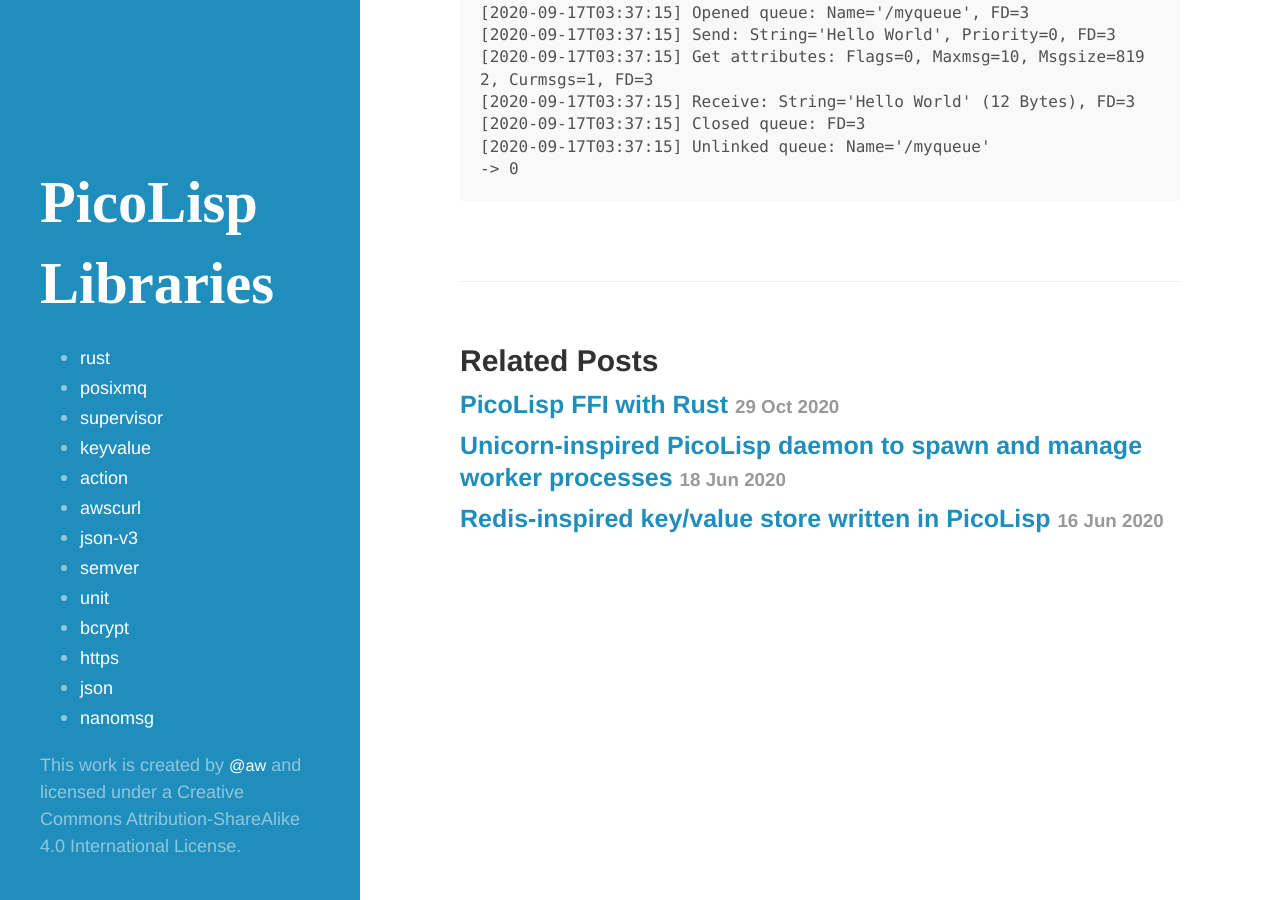
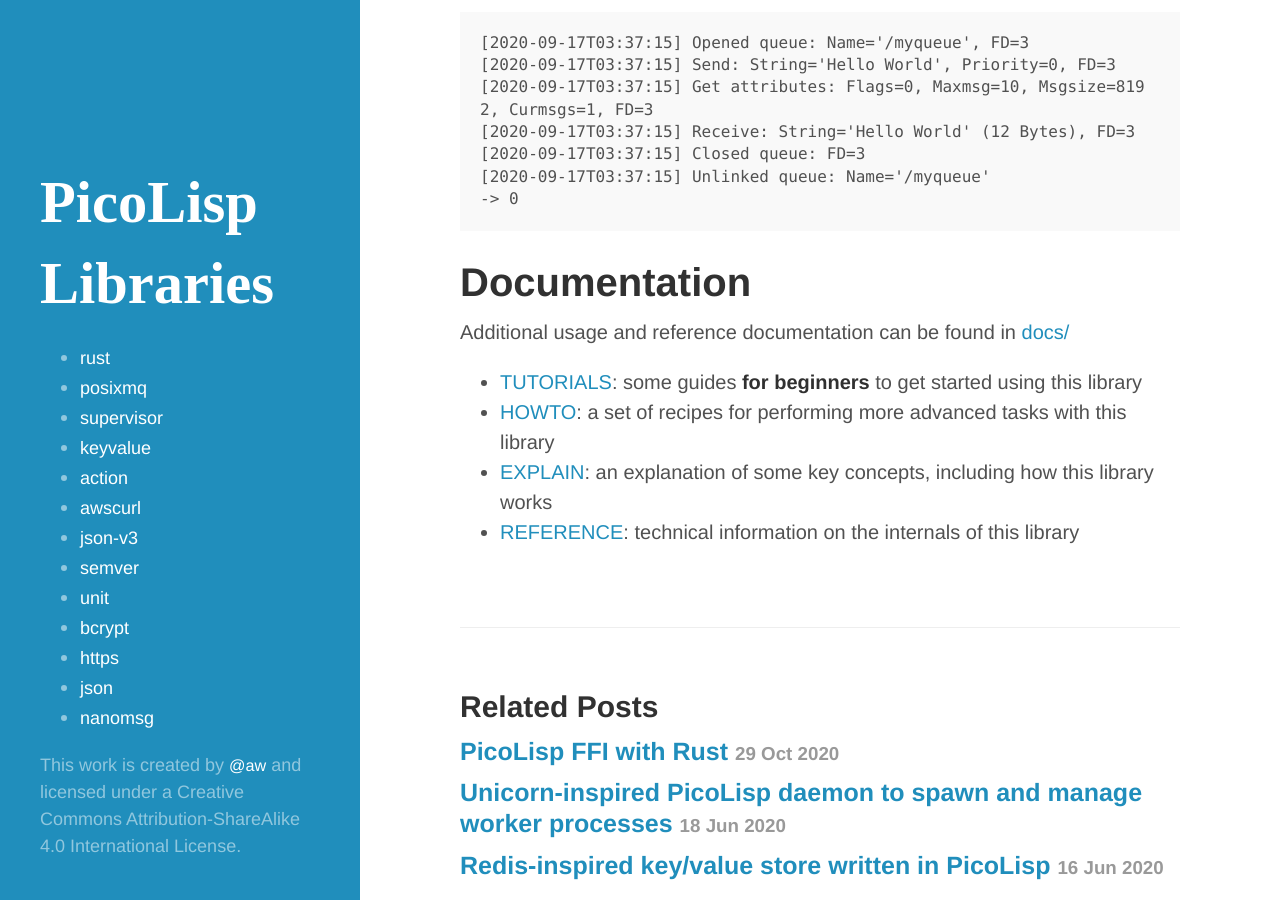
Before and after one commit to aw/picolisp, a Jekyll site: the page built from _posts/2020-09-16-posixmq.md, in a window 1280 px wide and 900 px high, scrolled down 1558 px. Built offline with Jekyll 4.4.1, drawn with Linux system fonts in a browser that asks for light colours; Markdown is read by kramdown in place of the engine named in the settings.

Commit message:
Add links to documentation for posixmq

````diff
--- a/_posts/2020-09-16-posixmq.md
+++ b/_posts/2020-09-16-posixmq.md
@@ -13,6 +13,7 @@
   1. [Requirements](#requirements)
   2. [Getting Started](#getting-started)
   3. [Quick Start](#quick-start)
+  4. [Documentation](#documentation)
 
 # Requirements
 
@@ -25,7 +26,7 @@
 
 The first step is to run the unit tests: `make check`
 
-If those fail, jump to the [TUTORIALS](docs/TUTORIALS.md) section to perform the initial setup and and system check.
+If those fail, jump to the [TUTORIALS](https://github.com/aw/picolisp-posixmq/blob/master/docs/TUTORIALS.md) section to perform the initial setup and and system check.
 
 If all works well, then your system is ready to use this library.
 
@@ -57,3 +58,12 @@
 [2020-09-17T03:37:15] Unlinked queue: Name='/myqueue'
 -> 0
 ```
+
+# Documentation
+
+Additional usage and reference documentation can be found in [docs/](https://github.com/aw/picolisp-posixmq/blob/master/docs/)
+
+  * [TUTORIALS](https://github.com/aw/picolisp-posixmq/blob/master/docs/TUTORIALS.md): some guides **for beginners** to get started using this library
+  * [HOWTO](https://github.com/aw/picolisp-posixmq/blob/master/docs/HOWTO.md): a set of recipes for performing more advanced tasks with this library
+  * [EXPLAIN](https://github.com/aw/picolisp-posixmq/blob/master/docs/EXPLAIN.md): an explanation of some key concepts, including how this library works
+  * [REFERENCE](https://github.com/aw/picolisp-posixmq/blob/master/docs/REFERENCE.md): technical information on the internals of this library
````
